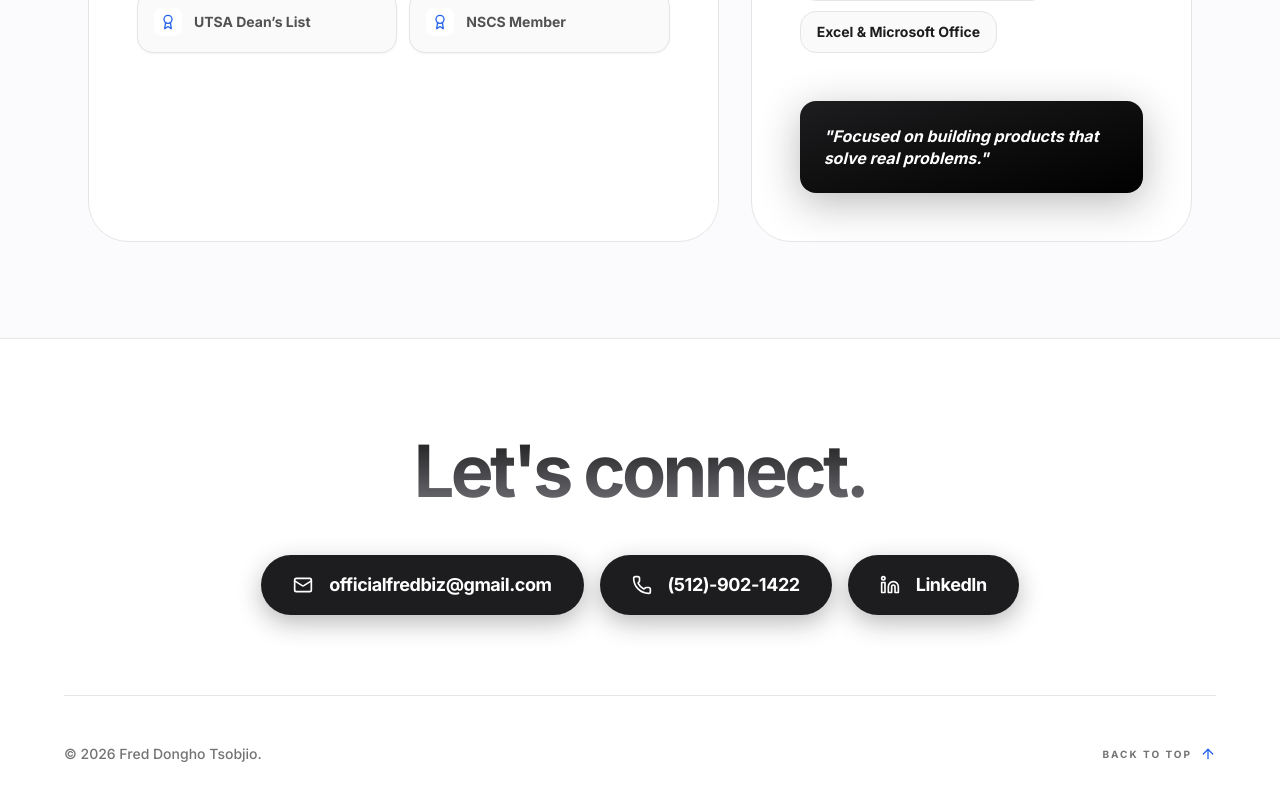
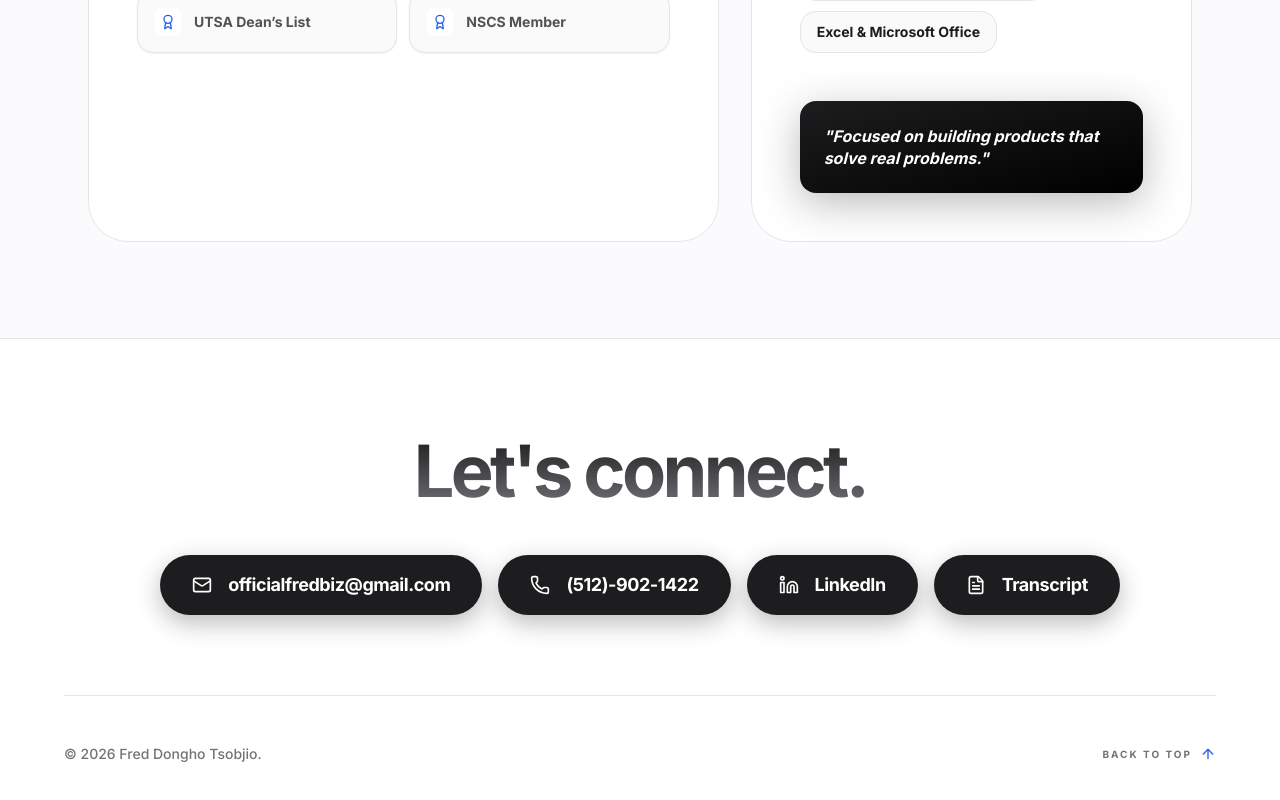
Before and after one commit to LumiSpeaks/FredDongho, a React (Vite) app: page / in a window 1280 px wide. Shown: the part 3339-4139 px from the top of the page. Built offline with nearby package versions, Linux system fonts and the light colour scheme; no server answers.

Commit message:
Add Transcript button to footer with high school transcript PDF

```diff
--- a/components/Footer.tsx
+++ b/components/Footer.tsx
@@ -1,7 +1,7 @@
 
 import React from 'react';
 import { RESUME_DATA } from '../constants';
-import { Mail, Phone, Linkedin, ArrowUp } from 'lucide-react';
+import { Mail, Phone, Linkedin, ArrowUp, FileText } from 'lucide-react';
 
 const Footer: React.FC = () => {
   const scrollToTop = () => {
@@ -28,6 +28,10 @@ const Footer: React.FC = () => {
             <Linkedin size={20} className="group-hover:scale-110 transition-transform" />
             <span className="text-lg font-bold tracking-tight">LinkedIn</span>
           </a>
+          <a href="/transcript.pdf" target="_blank" rel="noopener noreferrer" className="flex items-center justify-center gap-4 px-8 py-4 rounded-full bg-[#1d1d1f] text-white hover:bg-[#007aff] transition-all group w-full lg:w-auto shadow-[0_8px_25px_rgba(29,29,31,0.3)] hover:shadow-[0_12px_35px_rgba(0,122,255,0.4)] hover:scale-105">
+            <FileText size={20} className="group-hover:scale-110 transition-transform" />
+            <span className="text-lg font-bold tracking-tight">Transcript</span>
+          </a>
         </div>
 
         <div className="w-full flex flex-col md:flex-row justify-between items-center border-t border-neutral-200 pt-12 text-neutral-500 text-sm font-medium">
```
Also changed, not shown: 1 other file (tests, documents, lock files or other folders).
